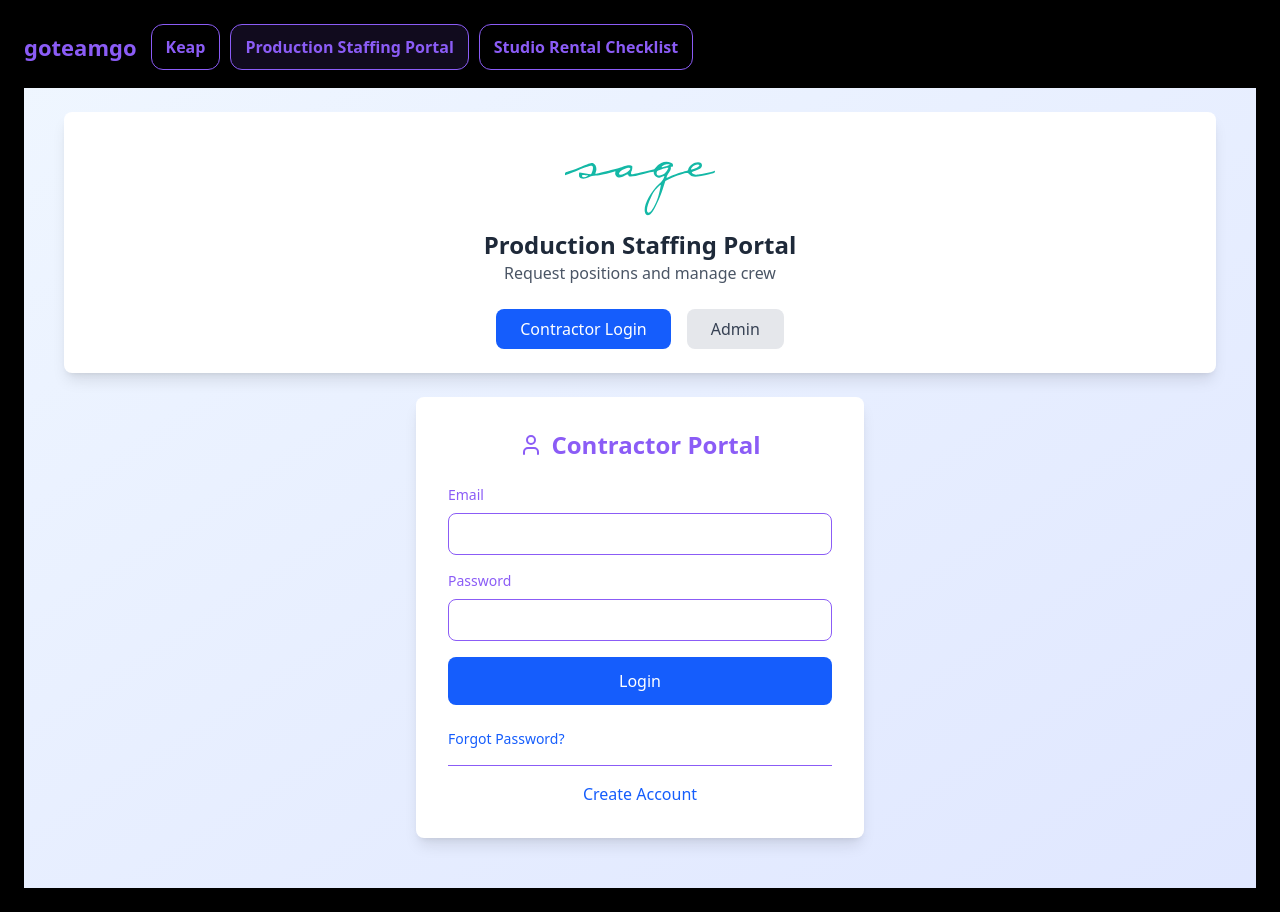
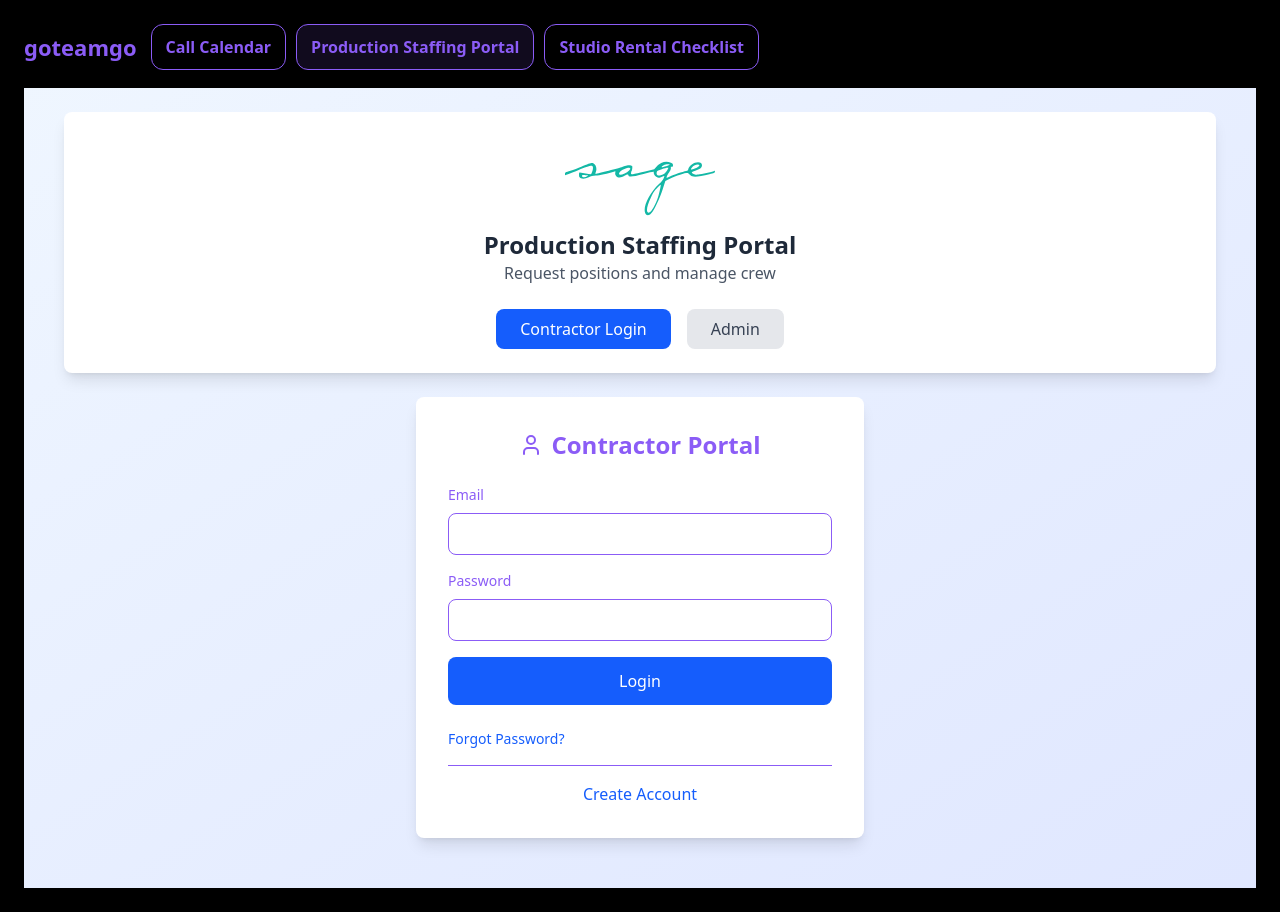
Before and after one commit to bretthoffman/goteamgo, a Next.js app: page /studio-booking in a window 1280 px wide. Built offline with nearby package versions, Linux system fonts and the light colour scheme.

Commit message:
Added Calendar V9

```diff
--- a/app/(tabs)/keap/page.tsx
+++ b/app/(tabs)/keap/page.tsx
@@ -123,16 +123,13 @@ export default function Home() {
 
   return (
     <main style={{ padding: 24, fontFamily: "system-ui" }}>
-      <h1 style={{ fontSize: 28, fontWeight: 800, marginBottom: 16 }}>Keap Controls</h1>
+      <h1 style={{ fontSize: 28, fontWeight: 800, marginBottom: 16 }}>Call Calendar for Email Reminder Copy</h1>
 
       <div style={{ display: "flex", gap: 20, alignItems: "flex-start" }}>
         {/* LEFT COLUMN */}
 <div style={{ width: "45%", minWidth: 360, display: "flex", flexDirection: "column", gap: 16 }}>
   {/* LEFT PANEL (Test) */}
   <section style={{ border: "1px solid #ddd", borderRadius: 12, padding: 16 }}>
-    <h2 style={{ fontSize: 16, fontWeight: 700, marginBottom: 10 }}>
-      Test (if you push this it will email a picture of an owl to Brett)
-    </h2>
 
     <button
       onClick={handleSendTestEmail}
--- a/app/(tabs)/layout.tsx
+++ b/app/(tabs)/layout.tsx
@@ -4,7 +4,7 @@ import Link from "next/link";
 import { usePathname } from "next/navigation";
 
 const tabs = [
-  { label: "Keap", href: "/keap" },
+  { label: "Call Calendar", href: "/keap" },
   { label: "Production Staffing Portal", href: "/studio-booking" },
   { label: "Studio Rental Checklist", href: "/team-tasks" },
 ];
```
